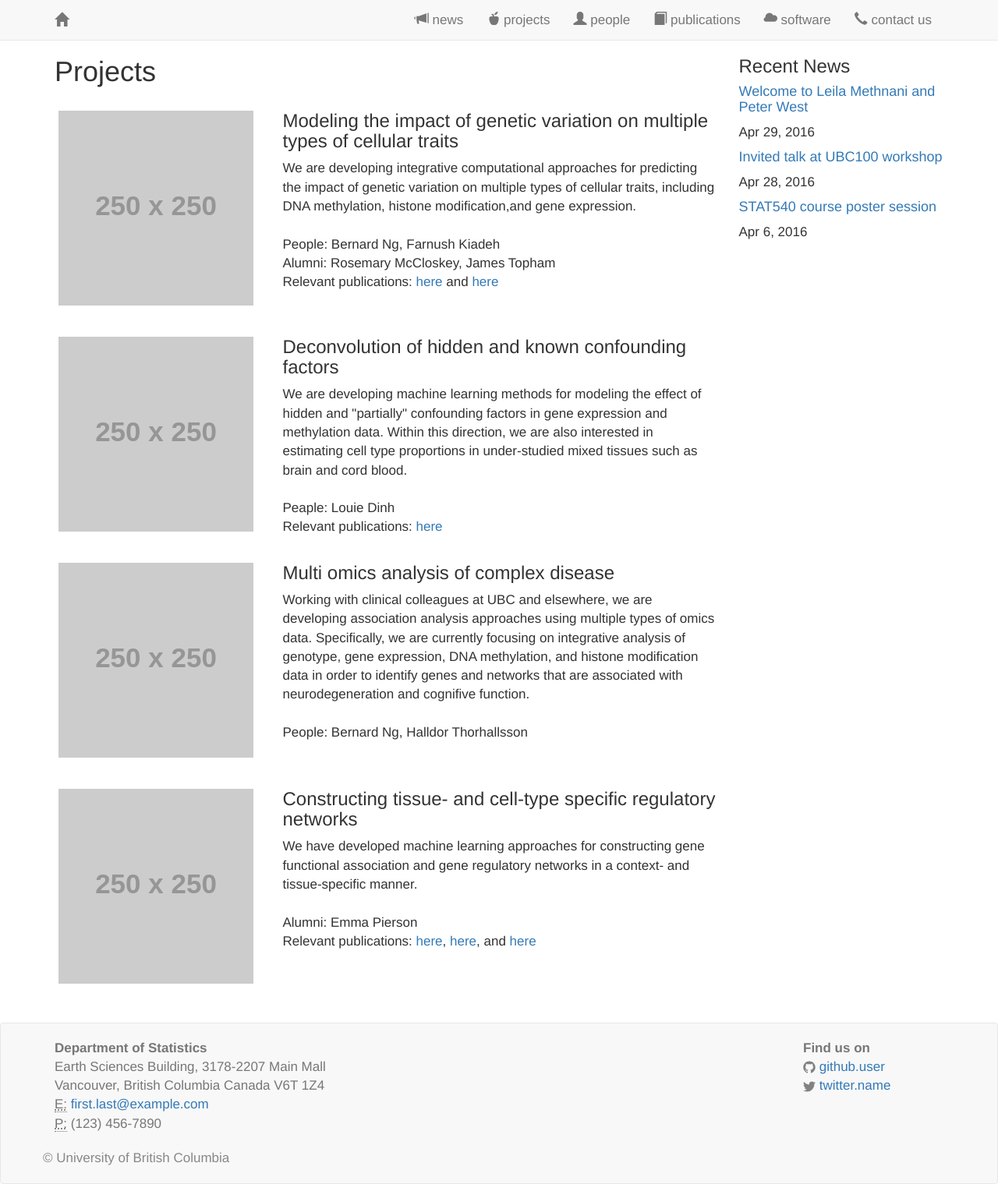
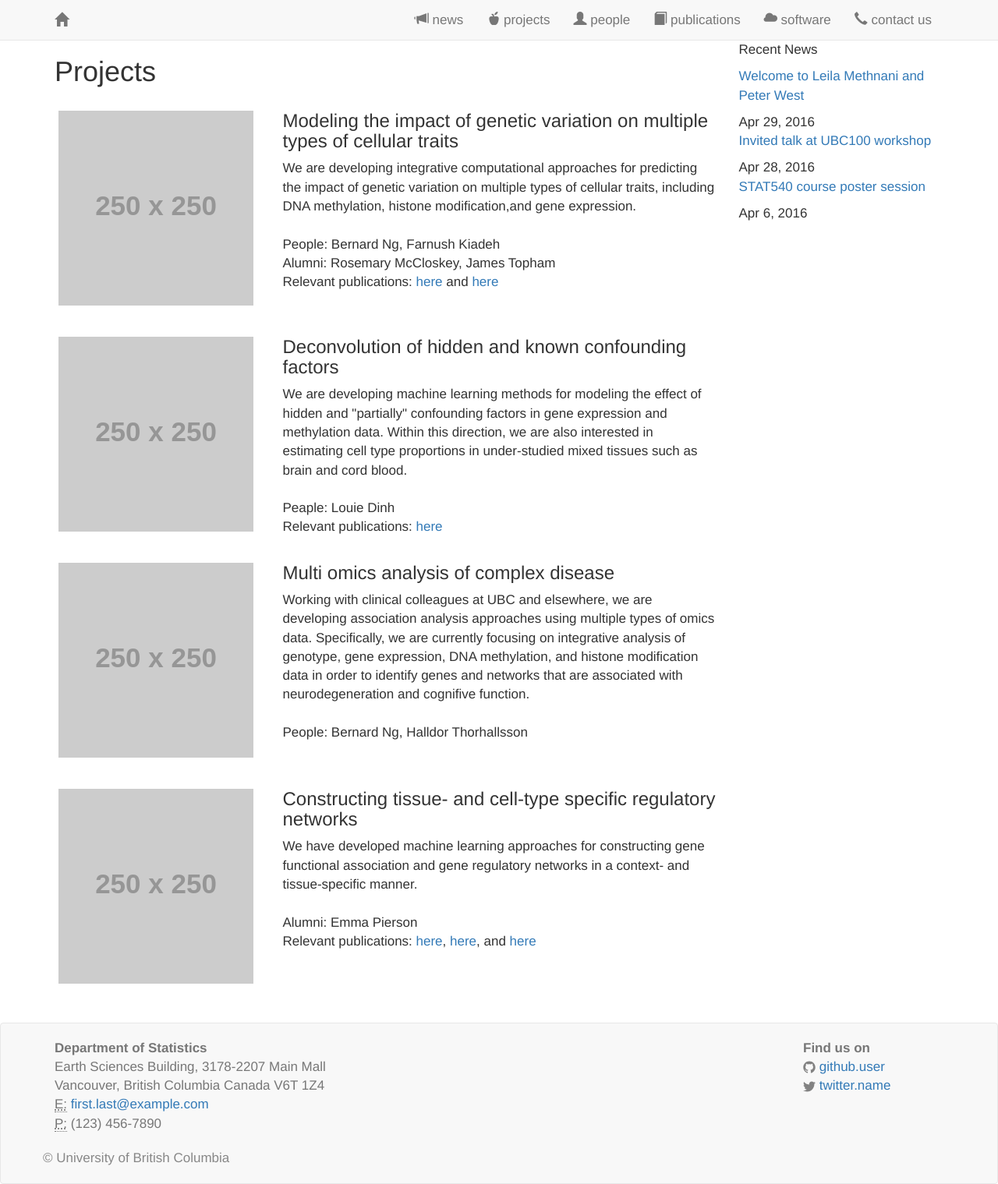
Before and after one commit to saramostafavi/saramostafavi.github.io, a Jekyll site: the page built from projects.html, in a window 1280 px wide. Shown: the whole page at 78% size. Built offline with Jekyll 4.4.1, drawn with Linux system fonts in a browser that asks for light colours; nearby versions of some CDN libraries; a style sheet for code colours, icons or effects is not loaded.

Commit message:
Update recent-news.html

```diff
--- a/_includes/recent-news.html
+++ b/_includes/recent-news.html
@@ -1,8 +1,8 @@
-<h3 class="news">Recent News</h3>
+<p class="news">Recent News</p>
 
 {% for post in site.posts limit: 3 %}
-<h4>
+<p>
     <a class="post-link" href="{{ post.url }}">{{ post.title }}</a>
-</h4>
+</p>
 <span class="post-meta">{{ post.date | date: "%b %-d, %Y" }}</span>
 {% endfor %}
```
